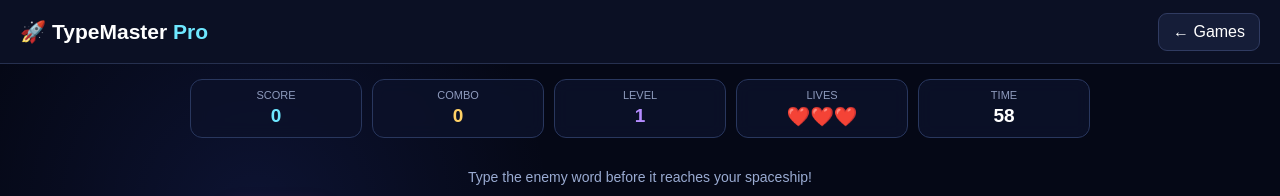
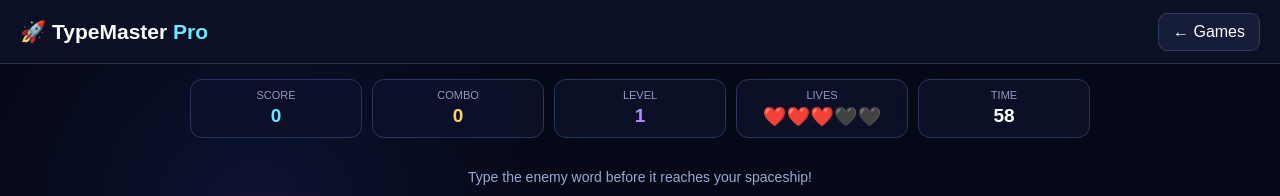
Before and after one commit to ajpartner420/TypeMaster-Pro, a plain HTML site: page space-battle.html in a window 1280 px wide. Both pictures are taken after a click on the button "🚀 START BATTLE". Shown: the top 196 px of the page. Drawn offline with Linux system fonts and the light colour scheme.

Commit message:
Update space-battle.html

```diff
--- a/space-battle.html
+++ b/space-battle.html
@@ -711,7 +711,7 @@ function updateHUD(){
 
     livesEl.textContent =
         "❤️".repeat(lives) +
-        "🖤".repeat(3 - lives);
+        "🖤".repeat(Math.max(0, 5 - lives));
 }
 
 
```
